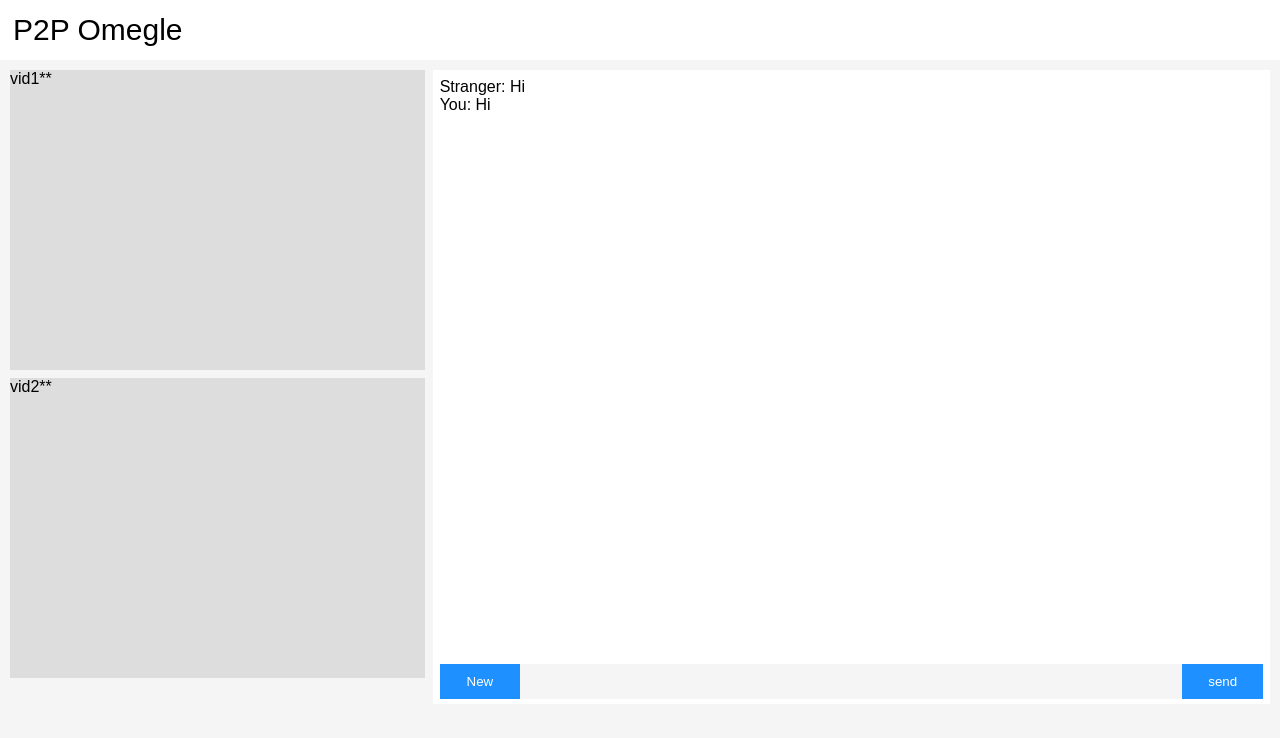
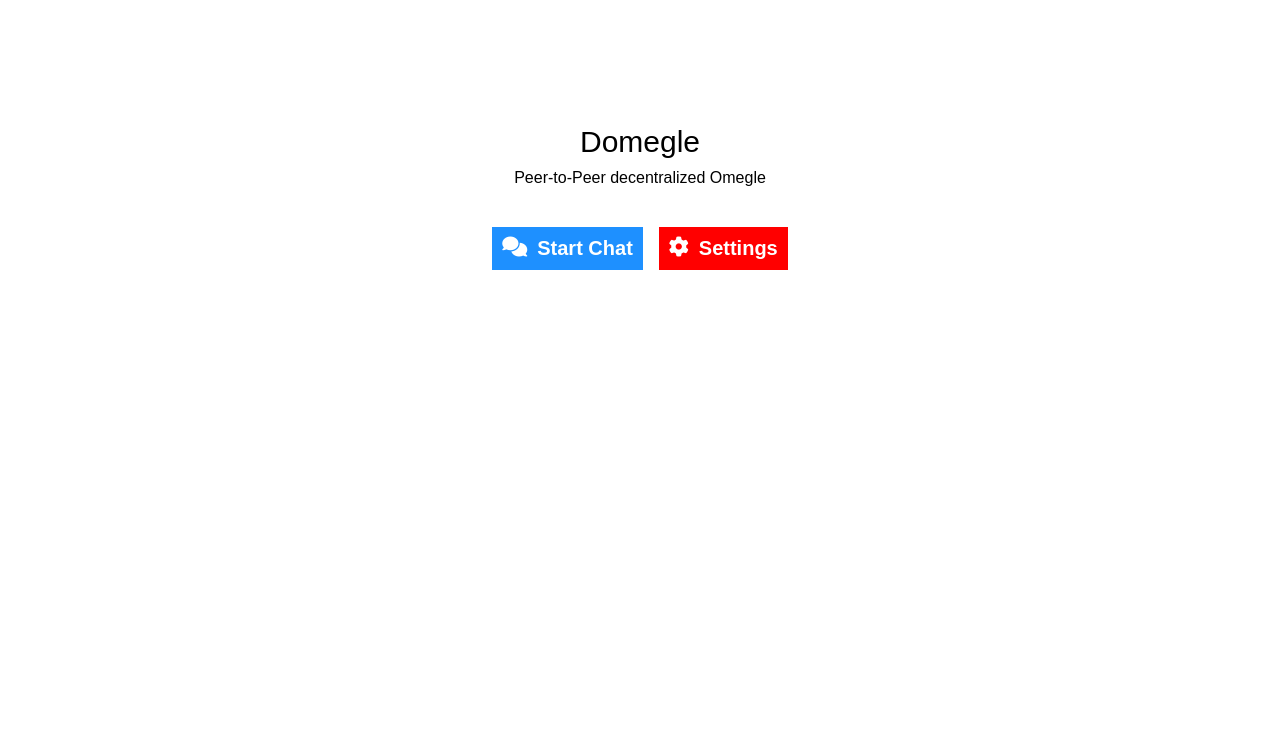
Before and after one commit to pj8912/domegle, a Flask app: page / in a window 1280 px wide. Shown: the top 738 px of the page. Run offline with Flask 3, Linux system fonts and the light colour scheme; some libraries are stand-ins or nearby versions.

Commit message:
Home UI update

```diff
--- a/app.py
+++ b/app.py
@@ -1,9 +1,6 @@
 from flask import Flask, render_template
 import os
 import sys
-
-
-
 
 app = Flask(__name__, static_url_path='/static') #  we set the static_url_path parameter to '/static', which tells Flask to serve static files from a directory named static in the root directory of our application.
 
@@ -12,6 +9,14 @@
 def home():
     return render_template('index.html')
 
+@app.route('/settings')
+def settings():
+    return render_template('index.html')
+
+@app.route('/chat')
+def chat():
+    return render_template('chat.html')
+
 
 if __name__ == "__main__":
     app.run(debug=True)
--- a/static/css/style.css
+++ b/static/css/style.css
@@ -5,18 +5,19 @@
   font-size: 16px;
 }
 
-.headers{
-  background:white;
+.headers {
+  background: white;
   display: flex;
   font-size: 14px;
-  padding:3px;
-  width:100%;
+  padding: 3px;
+  width: 100%;
   color: black;
 
 }
-.heading{
+
+.heading {
   font-size: 30px;
-  margin:10px;
+  margin: 10px;
   font-family: Arial, Helvetica, sans-serif;
 }
 
@@ -28,34 +29,111 @@
   background: whitesmoke;
   grid-gap: 0.5em;
   grid-template-columns: 1fr 1fr 1fr;
-  grid-template-rows: minmax(150px,inherit);
+  grid-template-rows: minmax(150px, inherit);
 
 }
 
-.vid-div1{
+.vid-div1 {
   background: #ddd;
   grid-column: 1/2;
   grid-row: 1;
   height: 300px;
 }
-.vid-div2{
+
+.vid-div2 {
   background: #ddd;
   grid-row: 2;
   grid-column: 1/2;
   height: 300px;
 }
-.chatbox{
-  grid-column:2/4;
+
+.chatbox {
+  grid-column: 2/4;
   background: white;
   grid-row: 1/4;
   height: 620px;
-  padding:7px
+  padding: 7px
+}
+
+.chats {
+  margin-top: 1px;
 
 }
-.chats{
-  margin-top:1px;
+
+.start {
+  margin: 0 auto;
+  margin-top: 100px;
+  text-align: center;
+  padding: 15px;
+  font-family: Arial, Helvetica, sans-serif;
 
 }
+
+.main-title {
+  font-family: Arial, Helvetica, sans-serif;
+  margin-top: 10px;
+  text-align: center;
+  font-size: 40px;
+  font-weight: bold;
+}
+
+.descrip {
+  margin-top: 10px;
+  text-align: center;
+}
+
+.main-buttons {
+  margin-top: 20px;
+  display: flex;
+  flex-direction: row;
+  padding: 5px;
+  grid-gap: 1em;
+  align-items: center;
+  justify-content: center;
+}
+
+.start-chat-button {
+  border: none;
+  font-size: 20px;
+  padding: 10px;
+  color: white;
+  background-color: dodgerblue;
+  display: flex;
+  flex-direction: row;
+  text-decoration: none;
+}
+
+.start-chat-button .button-text {
+  margin-left: 10px;
+  font-family: Arial, Helvetica, sans-serif;
+  color: white;
+  font-weight: bolder;
+}
+
+
+.settings-button {
+  border: none;
+  font-size: 20px;
+  padding: 10px;
+  color: white;
+  background-color: red;
+  display: flex;
+  flex-direction: row;
+  text-decoration: none;
+}
+
+.settings-button .button-text {
+  margin-left: 10px;
+  font-family: Arial, Helvetica, sans-serif;
+  color: white;
+  font-weight: bolder;
+}
+
+.start-chat-button,
+.settings-button:hover {
+  cursor: pointer
+}
+
 /* .inputbox{} */
 
 /* .chat-window {
--- a/templates/index.html
+++ b/templates/index.html
@@ -1,48 +1,29 @@
-<!DOCTYPE html>
-<html lang="en">
-<head>
-    <meta charset="UTF-8">
-    <meta http-equiv="X-UA-Compatible" content="IE=edge">
-    <meta name="viewport" content="width=device-width, initial-scale=1.0">
-    <title>P2P Omegle</title>
-    <link rel="stylesheet" href="{{ url_for('static', filename='css/style.css') }}">
+{% extends 'wrapper.html' %}
 
-</head>
-<body style="background: whitesmoke;">
- <nav class="headers">
-    <div class="heading">P2P Omegle</div>
- </nav>
-  <div class="wrapper">
-
-    <div class="vid-div1">
-    vid1**
-  </div>
-
-  <div class="vid-div2">
-    vid2**
-  </div>
-
-  <div class="chatbox">
-
-    <div class="chats">
-      Stranger: Hi
-      <br>
-      You: Hi
-    </div>
-
-    <div style="width:100%;display:block;display:flex;flex-direction:row;margin-top:550px;">
-      <button type="submit" onclick="sendMessage()" id="msg-btn" style="padding:5px;width:10%;background: dodgerblue; color: white;border:none;">
-        New
-      </button>
-
-      <input type="text" id="msg" name="message" style="background:whitesmoke;width:80%;padding:10px;border:none">
-      <button type="submit" onclick="sendMessage()" id="msg-btn" style="padding:5px;width:10%;background: dodgerblue; color: white;border:none;">send</button>
-      <!-- <input type="hidden" value="<?php echo $_REQUEST['oid'];  ?>" id="other_id"> -->
-    </div>
-  </div>
+{% block content %}
 
 
- </div>
+<div class="start">
 
-</body>
-</html>
+  <p class="heading">Domegle</p>
+
+  <span class="descrip">
+    Peer-to-Peer decentralized Omegle
+  </span>
+</div>
+<div class="main-buttons">
+  <a href="/chat" class="start-chat-button" type="button">
+    <i class="fas fa-comments"></i>
+    <span class="button-text">Start Chat</span>
+  </a>
+
+
+  <a href="/settings" class="settings-button" type="button">
+    <i class="fa fa-gear"></i>
+    <span class="button-text">Settings</span>
+  </a>
+
+</div>
+
+
+  {% endblock %}
--- /dev/null
+++ b/templates/wrapper.html
@@ -0,0 +1,14 @@
+<!DOCTYPE html>
+<html lang="en">
+<head>
+    <meta charset="UTF-8">
+    <meta http-equiv="X-UA-Compatible" content="IE=edge">
+    <meta name="viewport" content="width=device-width, initial-scale=1.0">
+    <title>P2P Omegle</title>
+    <link rel="stylesheet" href="{{ url_for('static', filename='css/style.css') }}">
+</head>
+<body>
+    {% block content %}{% endblock %}
+    <script src="https://kit.fontawesome.com/dd021511bc.js" crossorigin="anonymous"></script>
+</body>
+</html>
```
Also changed, not shown: templates/chat.html (added, +48 -0 lines), 1 other file.
